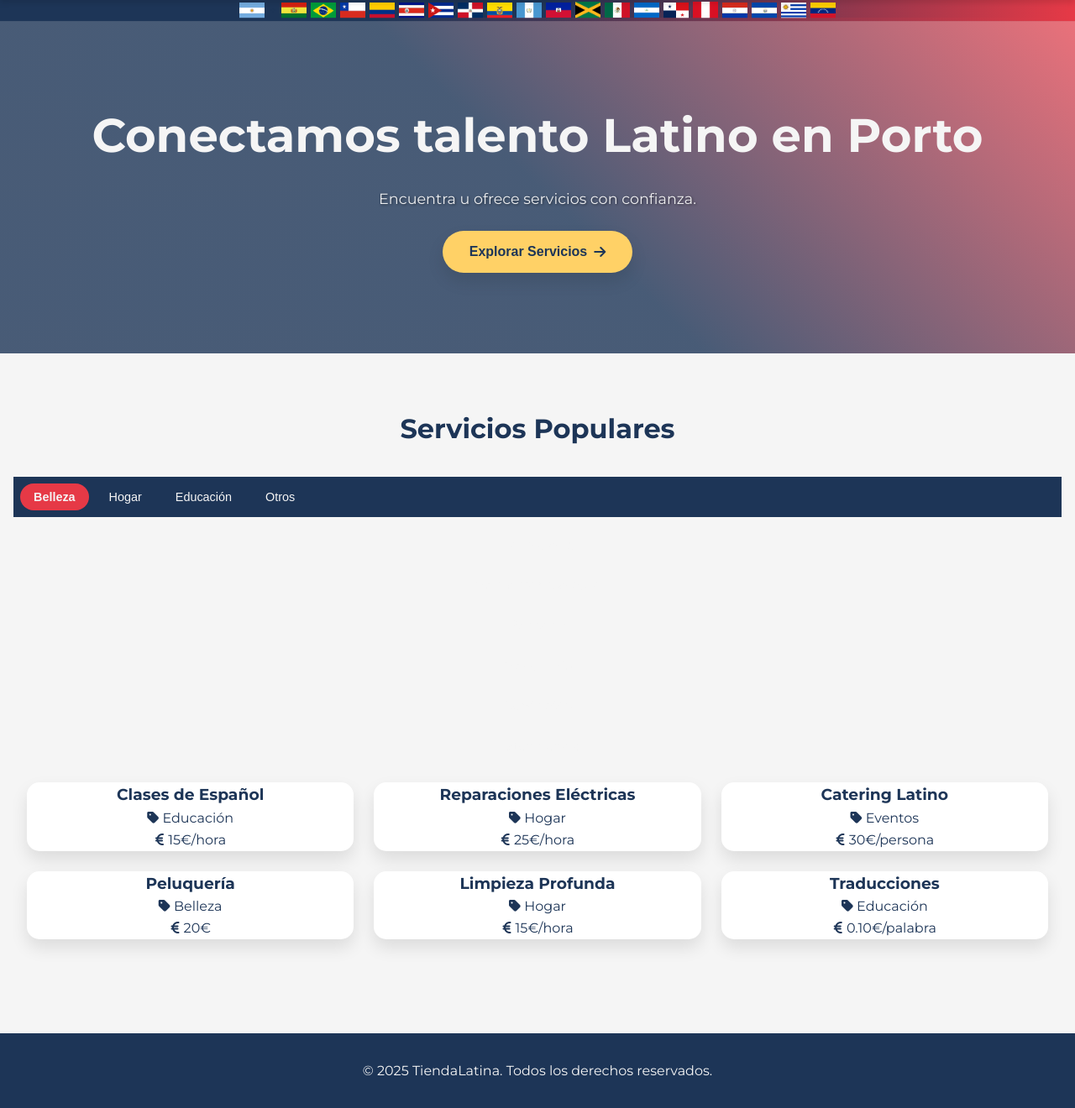
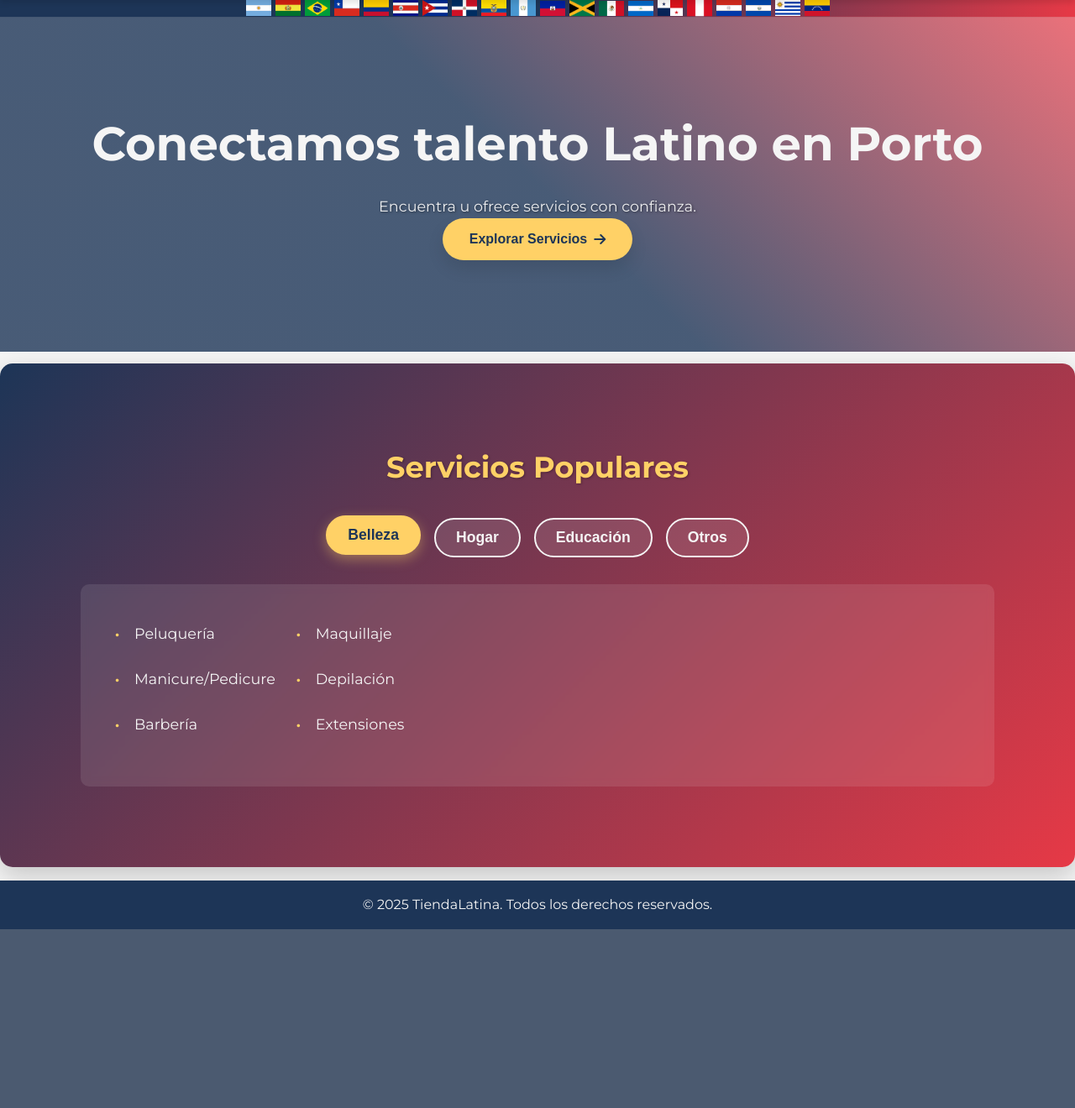
Before and after one commit to Construyendodesde0/proyectos, a PHP site: page / in a window 1280 px wide. Shown: the part 146-1466 px from the top of the page at 84% size. After the commit the page ends 1253 px from the top, so only its background shows below. Run offline with PHP 8.4, Linux system fonts and the light colour scheme.

Commit message:
mejoras visuales

```diff
--- a/Proyectos/Proyecto TiendaLatina/estilo/estilo.css
+++ b/Proyectos/Proyecto TiendaLatina/estilo/estilo.css
@@ -55,6 +51,7 @@
     gap: 5px;
     background: linear-gradient(90deg, var(--azul) 50%, var(--rojo) 100%);
     border-bottom: 1px solid #ddd;
+    margin-bottom: 3px;
 }
 
 .banderas img {
@@ -102,96 +98,6 @@
     box-shadow: 0 4px 8px rgba(230, 57, 70, 0.4);
 }
 
-/* Menú desplegable de servicios */
-.menu-servicios {
-    position: relative;
-    gap: 10px;
-    height: 100%;
-}
-
-.servicios-menu {
-    display: none;
-    position: relative;
-    transform: translateX(-50%);
-    width: 300px;
-    max-width: 70vw;
-    max-height: 60vh;
-    background: linear-gradient(90deg, var(--azul) 50%, var(--rojo) 100%);
-    color: white;
-    border-radius: 10px;
-    box-shadow: 0 10px 25px rgba(0,0,0,0.2);
-    z-index: 1001;
-    overflow:  visible;
-    flex-direction: row;
-}
-
-.categorias {
-    display: flex;
-    background: var(--azul);
-    color: white;
-    padding: 0.5rem;
-    gap: 0.5rem;
-    overflow-x: auto;
-}
-
-.categoria-btn {
-    background: transparent;
-    color: var(--blanco);
-    border: none;
-    padding: 0.5rem 1rem;
-    border-radius: 20px;
-    cursor: pointer;
-    white-space: nowrap;
-    transition: all 0.3s;
-    font-size: 0.9rem;
-}
-
-.categoria-btn.active {
-    background: var(--rojo);
-    font-weight: bold;
-}
-
-.servicios-container {
-    display: flex;
-    flex-direction: column;
-    height: 100%;
-}
-
-.servicios-categoria {
-    display: none;
-    padding: 1rem;
-    overflow-y: auto;
-    max-height: 300px;
-}
-
-.servicios-categoria.active {
-    display: block !important;
-}
-
-.servicios-categoria ul {
-    columns: 2;
-    column-gap: 1.5rem;
-    list-style: none;
-}
-
-.servicios-categoria li {
-    margin-bottom: 0.8rem;
-    break-inside: avoid;
-}
-
-.servicios-categoria a {
-    color: var(--blanco);
-    text-decoration: none;
-    transition: all 0.2s;
-    display: block;
-    padding: 0.3rem 0;
-}
-
-.servicios-categoria a:hover {
-    color: var(--rojo);
-    transform: translateX(5px);
-}
-
 /* Menú de contacto */
 .menu-contacto {
     position: relative;
@@ -312,8 +224,7 @@
     position: relative;
     z-index: 1;
     max-width: 600px;
-    margin-left: auto;
-    margin-right: auto;
+    margin: 0 auto;
     padding: 0 1rem;
 }
 
@@ -343,62 +253,106 @@
 
 /* Sección de servicios */
 .services {
-    padding: 4rem 1rem;
+    padding: 6rem 6rem;
     text-align: center;
-    background-color: var(--blanco);
+    background: linear-gradient(135deg, var(--azul) 0%, var(--rojo) 100%);
+    color: var(--blanco);
+    border-radius: 15px;
+    box-shadow: 0 10px 30px rgba(0,0,0,0.2);
+    margin-bottom: 10px;
+    margin-top: 14px;
 }
 
 .services h2 {
-    font-size: 2rem;
-    margin-bottom: 2rem;
+    font-size: 2.2rem;
+    margin-bottom: 1.5rem;
+    color: var(--amarillo);
+    text-shadow: 1px 1px 3px rgba(0,0,0,0.3);
 }
 
-.services h2 span {
-    color: var(--rojo);
-}
-
-.filtros {
+.categorias {
     display: flex;
     justify-content: center;
+    background: transparent;
+    padding: 0.5rem;
     gap: 1rem;
-    margin-bottom: 2rem;
+    margin-bottom: 1.5rem;
     flex-wrap: wrap;
 }
 
-.filtro-btn {
-    background: var(--azul);
+.categoria-btn {
+    background: rgba(255,255,255,0.1);
     color: var(--blanco);
-    border: none;
-    padding: 0.5rem 1rem;
-    border-radius: 50px;
+    border: 2px solid var(--blanco);
+    padding: 0.7rem 1.5rem;
+    border-radius: 30px;
     cursor: pointer;
-    transition: all 0.3s;
+    font-size: 1.1rem;
+    transition: all 0.3s ease;
+    font-weight: 600;
 }
 
-.filtro-btn:hover {
-    background: var(--rojo);
+.categoria-btn.active {
+    background: var(--amarillo);
+    color: var(--azul);
+    border-color: var(--amarillo);
     transform: translateY(-3px);
+    box-shadow: 0 5px 15px rgba(255,209,102,0.4);
 }
 
-.services-grid {
-    display: grid;
-    grid-template-columns: repeat(auto-fill, minmax(250px, 1fr));
-    gap: 1.5rem;
+.servicios-container {
+    display: flex;
+    flex-direction: column;
+    background: rgba(255,255,255,0.1);
+    border-radius: 10px;
+    padding: 1.5rem;
+    backdrop-filter: blur(5px);
+}
+
+.servicios-categoria {
+    display: none;
     padding: 1rem;
 }
 
-.service-card {
-    background: white;
-    border-radius: 15px;
-    overflow: hidden;
-    box-shadow: var(--sombra);
-    transition: all 0.5s cubic-bezier(0.25, 0.8, 0.25, 1);
-    position: relative;
+.servicios-categoria.active {
+    display: grid;
+    grid-template-columns: 1fr 1fr;
+    gap: 1.5rem;
 }
 
-.service-card:hover {
-    transform: translateY(-10px);
-    box-shadow: 0 15px 30px rgba(0, 0, 0, 0.2);
+.servicios-categoria ul {
+    list-style: none;
+    padding: 0;
+    margin: 0;
+}
+
+.servicios-categoria li {
+    margin-bottom: 1rem;
+    text-align: left;
+    position: relative;
+    padding-left: 1.5rem;
+}
+
+.servicios-categoria li:before {
+    content: "•";
+    color: var(--amarillo);
+    position: absolute;
+    left: 0;
+    font-size: 1.5rem;
+}
+
+.servicios-categoria a {
+    color: var(--blanco);
+    text-decoration: none;
+    font-size: 1.1rem;
+    transition: all 0.2s;
+    display: inline-block;
+    padding: 0.3rem 0;
+}
+
+.servicios-categoria a:hover {
+    color: var(--amarillo);
+    transform: translateX(5px);
 }
 
 /* Footer */
@@ -406,40 +360,76 @@
     background: var(--azul);
     color: var(--blanco);
     text-align: center;
-    padding: 2rem;
-    margin-top: 2rem;
+    padding: 1rem;
+    margin-top: 1rem;
 }
 
-/* Media Queries para móvil */
+/* Language buttons */
+.language-buttons {
+    display: flex;
+    gap: 10px;
+    margin-left: auto;
+    justify-content: end;
+    height: 70px;
+}
 
+.language-buttons button {
+    background: rgba(255, 255, 255, 0.2);
+    border: none;
+    color: white;
+    padding: 10px;
+    border-radius: 3px;
+    cursor: pointer;
+    display: flex;
+    align-items: center;
+    justify-content: space-evenly;
+    width: 70px;
+    height: 30px;
+    font-size: 12px;
+    transition: all 0.3s;
+}
+
+.language-buttons button:hover {
+    background: var(--rojo);
+    transform: scale(1.05);
+}
+
+.language-buttons button img {
+    width: 25px;
+    height: 30px;
+    object-fit: contain;
+}
+
+/* Media Queries */
 @media (max-width: 768px) {
-    /* Oculta el navbar por defecto en móvil */
     .navbar {
         position: fixed;
-        top: 90px; /* Ajusta según la altura de tu header */
+        top: 90px;
         left: 0;
         width: 100%;
         background: var(--azul);
         flex-direction: column;
         align-items: center;
-        padding: 1rem 0;
-        display: none; /* Oculto inicialmente */
+        padding: 0;
+        display: none;
         box-shadow: 0 5px 10px rgba(0,0,0,0.2);
+        z-index: 1000;
+        max-height: calc(100vh - 90px);
+        overflow-y: auto;
     }
 
-    /* Muestra el navbar al activarse */
     .navbar.active {
         display: flex;
+        padding: 25px 0;
     }
 
-    /* Estilo para los items del menú en móvil */
     .nav-list {
-        flex-direction: row;
+        flex-direction: column;
         gap: 1rem;
         width: 100%;
+        padding: 0 15px;
     }
 
-    /* Ajusta el botón hamburguesa */
     .menu-toggle {
         display: flex;
         background: none;
@@ -447,35 +437,72 @@
         color: white;
         font-size: 1.5rem;
         z-index: 1001;
-        justify-content: space-around;
+        position: absolute;
+        right: 15px;
+        top: 25px;
     }
 
-    /* Botones de idioma (posición alternativa) */
-    .language-buttons {
-        position: sticky;
-        top: 1rem;
-        right: 4rem;
-        flex-direction: wrap;
-
-    }
-    .banderas {
-        padding-top: 100px;
-    }
+    body.menu-open {
+        overflow: hidden;
+        position: fixed;
+        width: 100%;
     }
 
-
-
-    .servicios-menu {
-        position: static;
+    .language-buttons {
+        position: relative;
+        top: auto;
+        right: auto;
+        justify-content: center;
         width: 100%;
-        transform: none;
-        max-height: none;
+        padding: 15px 0;
+        margin: 0;
+        order: -1;
     }
 
-    .servicios-categoria ul {
-        columns: 1;
+    .banderas {
+        padding-top: 0;
+        position: relative;
+        z-index: 1001;
     }
 
+    .contacto-menu {
+        position: fixed;
+        top: 50%;
+        left: 50%;
+        transform: translate(-50%, -50%);
+        width: 90%;
+        max-width: 300px;
+        height: auto;
+        max-height: 90vh;
+        overflow-y: auto;
+    }
+
+    .qr-code {
+        width: 140px;
+        height: 140px;
+    }
+
+    .services {
+        padding: 2rem 1rem;
+        margin: 1rem;
+    }
+
+    .services h2 {
+        font-size: 1.8rem;
+    }
+
+    .categorias {
+        gap: 0.5rem;
+    }
+
+    .categoria-btn {
+        padding: 0.5rem 1rem;
+        font-size: 1rem;
+    }
+
+    .servicios-categoria.active {
+        grid-template-columns: 1fr;
+    }
 
     .hero {
         height: 50vh;
@@ -500,49 +526,7 @@
         font-size: 3.5rem;
     }
 
-    .services-grid {
-        grid-template-columns: repeat(auto-fill, minmax(300px, 1fr));
-    }
-
-    /* Mostrar menú al hover en desktop */
     .menu-servicios:hover .servicios-menu {
         display: flex;
     }
 }
-
-
-.language-buttons {
-    display: flex;
-    gap: 10px;
-    margin-left: auto;
-    justify-content: end;
-    height: 70px; /* Misma altura que las banderas */
-}
-
-.language-buttons button {
-    background: rgba(255, 255, 255, 0.2);
-    border: none;
-    color: white;
-    padding: 10px; /* Eliminamos padding interno */
-    border-radius: 3px; /* Bordes más suaves */
-    cursor: pointer;
-    display: flex;
-    align-items: center;
-    justify-content: space-evenly; /* Centra el contenido */
-    width: 70px; /* Mismo ancho que las banderas */
-    height: 30px; /* Altura compacta */
-    font-size: 12px; /* Texto más pequeño */
-    transition: all 0.3s;
-}
-
-.language-buttons button:hover {
-    background: var(--rojo);
-    transform: scale(1.05); /* Efecto hover más sutil */
-}
-
-/* Si usas imágenes en los botones (opcional) */
-.language-buttons button img {
-    width: 25px; /* Tamaño ligeramente menor que las banderas */
-    height: 30px;
-    object-fit: contain;
-}
--- a/Proyectos/Proyecto TiendaLatina/index.html
+++ b/Proyectos/Proyecto TiendaLatina/index.html
@@ -3,7 +3,7 @@
 <head>
     <meta charset="UTF-8">
     <meta name="viewport" content="width=device-width, initial-scale=1.0">
-    <title>TiendaLatina | Servicios Latinos en Porto</title>
+    <title>TiendaLatina | Servicios Latinos en Portugal</title>
     <link rel="stylesheet" href="estilo/estilo.css">
     <link href="https://fonts.googleapis.com/css2?family=Montserrat:wght@400;700&display=swap" rel="stylesheet">
     <link rel="stylesheet" href="https://cdnjs.cloudflare.com/ajax/libs/font-awesome/6.0.0/css/all.min.css">
@@ -55,29 +55,29 @@
         </nav>
     </header>
 
+    <main>
         <div class="banderas">
-        <img src="imagenes/ar.png" alt="Argentina">+
-        <img src="imagenes/bo.png" alt="Bolivia">
-        <img src="imagenes/br.png" alt="Brasil">
-        <img src="imagenes/cl.png" alt="Chile">
-        <img src="imagenes/co.png" alt="Colombia">
-        <img src="imagenes/cr.png" alt="Costa Rica">
-        <img src="imagenes/cu.png" alt="Cuba">
-        <img src="imagenes/do.png" alt="Dominicana">
-        <img src="imagenes/ec.png" alt="Ecuador">
-        <img src="imagenes/gt.png" alt="Guatemala">
-        <img src="imagenes/ht.png" alt="Haití">
-        <img src="imagenes/jm.png" alt="Jamaica">
-        <img src="imagenes/mx.png" alt="México">
-        <img src="imagenes/ni.png" alt="Nicaragua">
-        <img src="imagenes/pa.png" alt="Panamá">
-        <img src="imagenes/pe.png" alt="Perú">
-        <img src="imagenes/py.png" alt="Paraguay">
-        <img src="imagenes/sv.png" alt="El Salvador">
-        <img src="imagenes/uy.png" alt="Uruguay">
-        <img src="imagenes/ve.png" alt="Venezuela">
+            <img src="imagenes/ar.png" alt="Argentina" title="Argentina">
+            <img src="imagenes/bo.png" alt="Bolivia" title="Bolivia">
+            <img src="imagenes/br.png" alt="Brasil" title="Brasil">
+            <img src="imagenes/cl.png" alt="Chile" title="Chile">
+            <img src="imagenes/co.png" alt="Colombia" title="Colombia">
+            <img src="imagenes/cr.png" alt="Costa Rica" title="Costa Rica">
+            <img src="imagenes/cu.png" alt="Cuba" title="Cuba">
+            <img src="imagenes/do.png" alt="Dominicana" title="República Dominicana">
+            <img src="imagenes/ec.png" alt="Ecuador" title="Ecuador">
+            <img src ="imagenes/gt.png" alt="Guatemala" title="Guatemala">
+            <img src="imagenes/ht.png" alt="Haití" title="Haití">
+            <img src="imagenes/jm.png" alt="Jamaica" title="Jamaica">
+            <img src="imagenes/mx.png" alt="México" title="México">
+            <img src="imagenes/ni.png" alt="Nicaragua" title="Nicaragua">
+            <img src="imagenes/pa.png" alt="Panamá" title="Panamá">
+            <img src="imagenes/pe.png" alt="Perú" title="Perú">
+            <img src="imagenes/py.png" alt="Paraguay" title="Paraguay">
+            <img src="imagenes/sv.png" alt="El Salvador" title="El Salvador">
+            <img src="imagenes/uy.png" alt="Uruguay" title="Uruguay">
+            <img src="imagenes/ve.png" alt="Venezuela" title="Venezuela">
         </div>
-
         <!-- Hero Section -->
         <section id="inicio" class="hero">
             <div class="hero-content">
@@ -86,7 +86,6 @@
                 <button class="cta-button">Explorar Servicios <i class="fas fa-arrow-right"></i></button>
             </div>
         </section>
-
         <!-- Servicios -->
          <section id="servicios" class="services">
             <h2>Servicios Populares</h2>
@@ -95,58 +94,27 @@
                 <button class="categoria-btn" data-categoria="Hogar">Hogar</button>
                 <button class="categoria-btn" data-categoria="Educacion">Educación</button>
                 <button class="categoria-btn" data-categoria="Otros">Otros</button>
-
             </div>
 
             <div class="servicios-container">
+                <!-- Categoría Belleza -->
                 <div class="servicios-categoria active" data-categoria="Belleza">
+                    <div class="servicios-columna">
                         <ul>
                             <li><a href="#" target="_blank">Peluquería</a></li>
                             <li><a href="#" target="_blank">Manicure/Pedicure</a></li>
                             <li><a href="#" target="_blank">Barbería</a></li>
+                        </ul>
+                    </div>
+                    <div class="servicios-columna">
+                        <ul>
                             <li><a href="#" target="_blank">Maquillaje</a></li>
                             <li><a href="#" target="_blank">Depilación</a></li>
                             <li><a href="#" target="_blank">Extensiones</a></li>
                         </ul>
                     </div>
-
-                            <div class="servicios-categoria" data-categoria="Hogar">
-                                <ul>
-                                    <li><a href="#" target="_blank">Limpieza básica</a></li>
-                                    <li><a href="#" target="_blank">Limpieza avanzada</a></li>
-                                    <li><a href="#" target="_blank">Pinturería</a></li>
-                                    <li><a href="#" target="_blank">Reparaciones eléctricas</a></li>
-                                    <li><a href="#" target="_blank">Obras/Construcción</a></li>
-                                    <li><a href="#" target="_blank">Jardinería</a></li>
-                                </ul>
                 </div>
-
-                            <div class="servicios-categoria" data-categoria="Educacion">
-                                <ul>
-                                    <li><a href="#" target="_blank">Clases de Inglés</a></li>
-                                    <li><a href="#" target="_blank">Clases de Portugués</a></li>
-                                    <li><a href="#" target="_blank">Clases de Español</a></li>
-                                    <li><a href="#" target="_blank">Traducciones</a></li>
-                                    <li><a href="#" target="_blank">Asesoría legal</a></li>
-                                    <li><a href="#" target="_blank">Clases de informática</a></li>
-                                </ul>
-                            </div>
-
-                            <div class="servicios-categoria" data-categoria="Otros">
-                                <ul>
-                                    <li><a href="#" target="_blank">Mudanzas</a></li>
-                                    <li><a href="#" target="_blank">Cuidado de ancianos</a></li>
-                                    <li><a href="#" target="_blank">Catering Latino</a></li>
-                                    <li><a href="#" target="_blank">Transporte</a></li>
-                                    <li><a href="#" target="_blank">Eventos</a></li>
-                                    <li><a href="#" target="_blank">Reparación de celulares</a></li>
-                                </ul>
-                            </div>
-                        </div>
-                    </div>
-        <div class="services-grid" id="services-container">
-        </div>
-    </section>
+    </main>
 
     <!-- Footer -->
     <footer class="footer">
@@ -166,7 +134,7 @@
             servicios: "Servicios Populares",
             contacto: "Contáctanos vía:",
             derechos: "© 2025 TiendaLatina. Todos los derechos reservados."
-            // Agrega aquí TODOS los textos de tu página...
+
         },
         en: {
             titulo: "TiendaLatina | Latin Services in Porto",
```
Also changed, not shown: other parts of Proyectos/Proyecto TiendaLatina/estilo/estilo.css (+37 -38 lines), Proyectos/Proyecto TiendaLatina/script/script.js (+86 -24 lines). Lines whose indentation alone changed are shown as unchanged.
